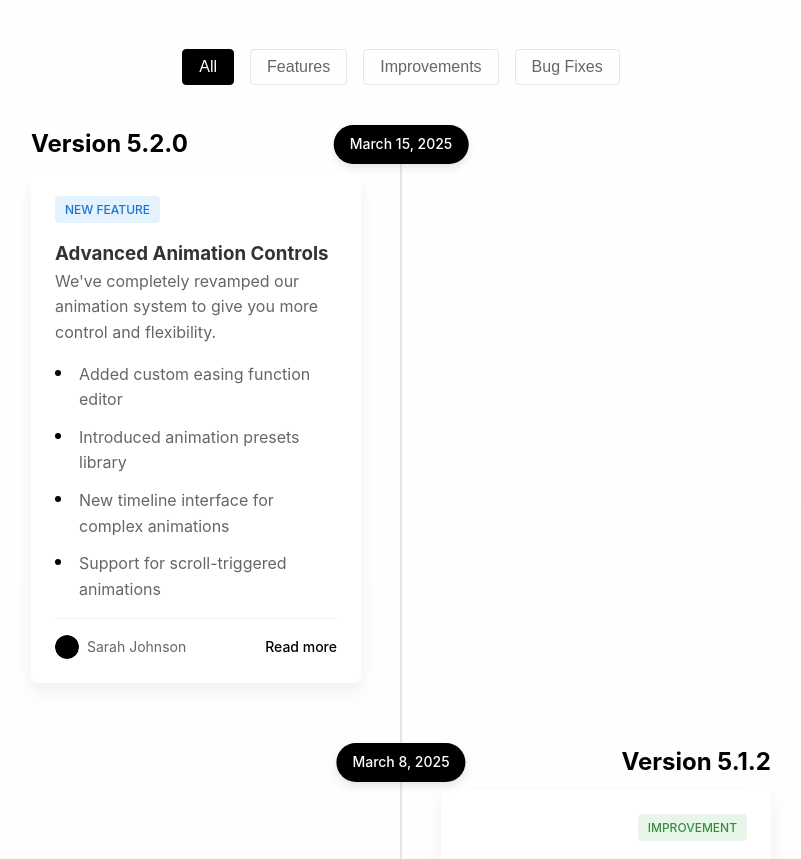
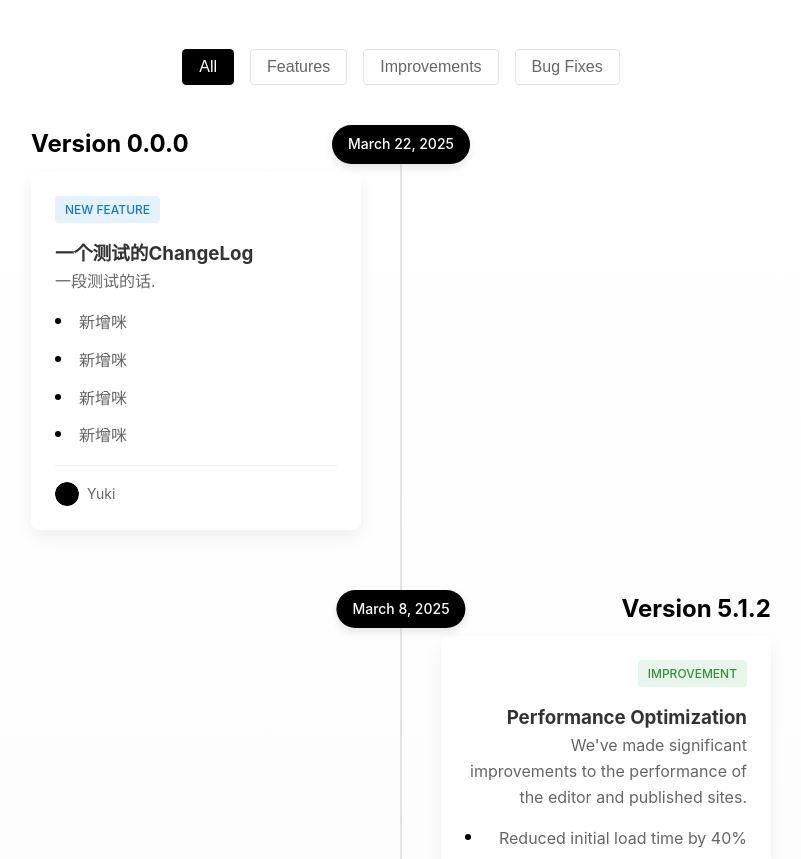
Before and after one commit to GetYuki-today/getyuki-today.github.io, a plain HTML site: page changelog.html in a window 1280 px wide. Shown: the part 480-1339 px from the top of the page, without its empty margins (239-1040 px from the left). Drawn offline with Linux system fonts and the light colour scheme.

Commit message:
Update changelog.html

```diff
--- a/changelog.html
+++ b/changelog.html
@@ -3,7 +3,7 @@
 <head>
     <meta charset="UTF-8">
     <meta name="viewport" content="width=device-width, initial-scale=1.0">
-    <title>Framer - Changelog</title>
+    <title>Yuki - Changelog</title>
     <style>
         /* Reset and base styles */
         * {
@@ -825,18 +825,18 @@
 
                 <!-- Changelog Item 1 -->
                 <div class="changelog-item reveal" data-category="feature">
-                    <div class="changelog-date">March 15, 2025</div>
+                    <div class="changelog-date">March 22, 2025</div>
                     <div class="changelog-content">
-                        <div class="changelog-version">Version 5.2.0</div>
+                        <div class="changelog-version">Version 0.0.0</div>
                         <div class="changelog-card">
                             <span class="changelog-category category-feature">New Feature</span>
-                            <h3>Advanced Animation Controls</h3>
-                            <p class="changelog-description">We've completely revamped our animation system to give you more control and flexibility.</p>
+                            <h3>一个测试的ChangeLog</h3>
+                            <p class="changelog-description">一段测试的话.</p>
                             <ul class="changelog-list">
-                                <li>Added custom easing function editor</li>
-                                <li>Introduced animation presets library</li>
-                                <li>New timeline interface for complex animations</li>
-                                <li>Support for scroll-triggered animations</li>
+                                <li>新增咪</li>
+                                <li>新增咪</li>
+                                <li>新增咪</li>
+                                <li>新增咪</li>
                             </ul>
                             <div class="changelog-footer">
                                 <div class="changelog-author">
@@ -845,15 +845,15 @@
                                             <rect width="24" height="24" rx="12" fill="#000"/>
                                         </svg>
                                     </div>
-                                    <span>Sarah Johnson</span>
+                                    <span>Yuki</span>
                                 </div>
-                                <a href="#" class="changelog-link">Read more</a>
+<!--                                 <a href="#" class="changelog-link">Read more</a> -->
                             </div>
                         </div>
                     </div>
                 </div>
 
-                <!-- Changelog Item 2 -->
+<!--                 <!-- Changelog Item 2 -->
                 <div class="changelog-item reveal" style="transition-delay: 0.2s;" data-category="improvement">
                     <div class="changelog-date">March 8, 2025</div>
                     <div class="changelog-content">
@@ -881,9 +881,9 @@
                             </div>
                         </div>
                     </div>
-                </div>
+                </div> -->
 
-                <!-- Changelog Item 3 -->
+<!--                 <!-- Changelog Item 3 -->
                 <div class="changelog-item reveal" style="transition-delay: 0.4s;" data-category="bugfix">
                     <div class="changelog-date">February 28, 2025</div>
                     <div class="changelog-content">
@@ -911,9 +911,9 @@
                             </div>
                         </div>
                     </div>
-                </div>
+                </div> -->
 
-                <!-- Changelog Item 4 -->
+<!--                 <!-- Changelog Item 4 -->
                 <div class="changelog-item reveal" style="transition-delay: 0.6s;" data-category="feature">
                     <div class="changelog-date">February 15, 2025</div>
                     <div class="changelog-content">
@@ -941,9 +941,9 @@
                             </div>
                         </div>
                     </div>
-                </div>
+                </div> -->
 
-                <!-- Changelog Item 5 -->
+<!--                 <!-- Changelog Item 5 -->
                 <div class="changelog-item reveal" style="transition-delay: 0.8s;" data-category="feature">
                     <div class="changelog-date">January 30, 2025</div>
                     <div class="changelog-content">
@@ -972,7 +972,7 @@
                             </div>
                         </div>
                     </div>
-                </div>
+                </div> -->
             </div>
         </div>
     </section>
```
